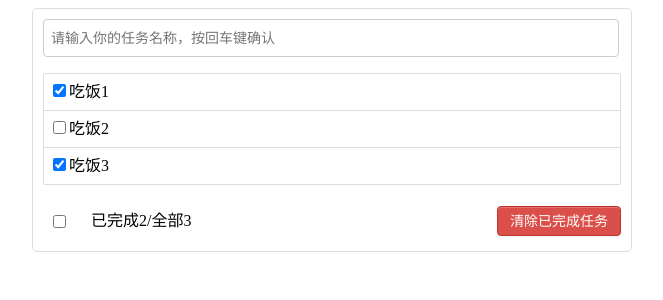
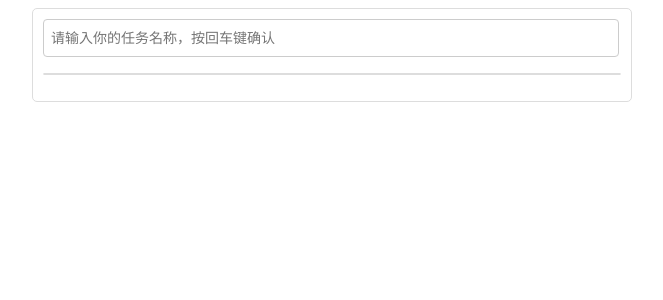
Before and after one commit to adminzhang1/todo_list, a Vue app: page / in a window 1280 px wide. Shown: the top 300 px of the page, without its empty margins (308-971 px from the left). Built offline with nearby package versions, Linux system fonts and the light colour scheme.

Commit message:
使用本地存储实现数据持久

```diff
--- a/src/App.vue
+++ b/src/App.vue
@@ -22,11 +22,7 @@
 		},
 		data(){
 			return {
-				todos: [
-					{ id: '001', title: '吃饭1', done: true },
-					{ id: '002', title: '吃饭2', done: false },
-					{ id: '003', title: '吃饭3', done: true },
-				]
+				todos: JSON.parse(localStorage.getItem('todos')) || []
 			}
 		},
 		methods: {
@@ -53,6 +49,14 @@
 			// 清除所有已完成的
 			clearAllTodo(){
 				this.todos = this.todos.filter(item => !item.done)
+			}
+		},
+		watch: {
+			todos:{
+				deep: true,
+				handler(value){
+					localStorage.setItem('todos',JSON.stringify(value))
+				}
 			}
 		}
 	}
```
